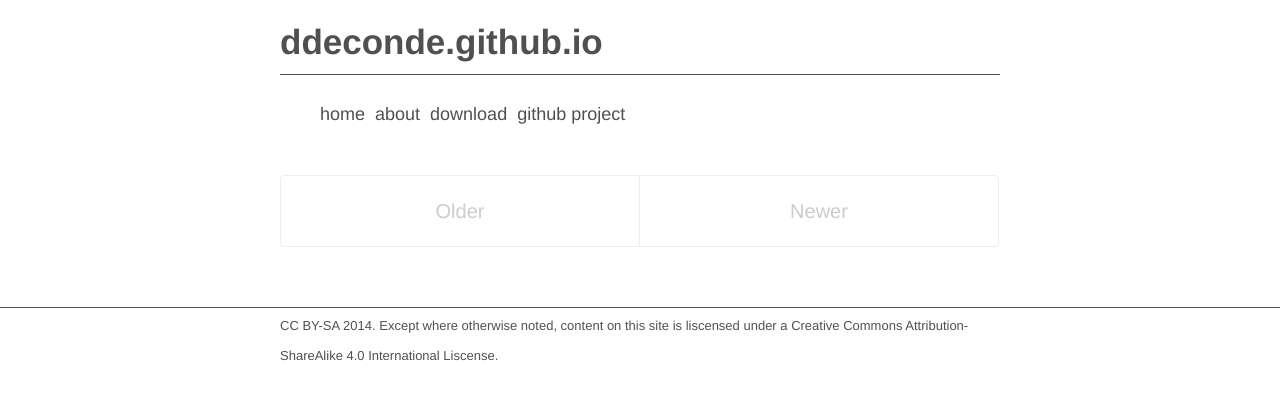
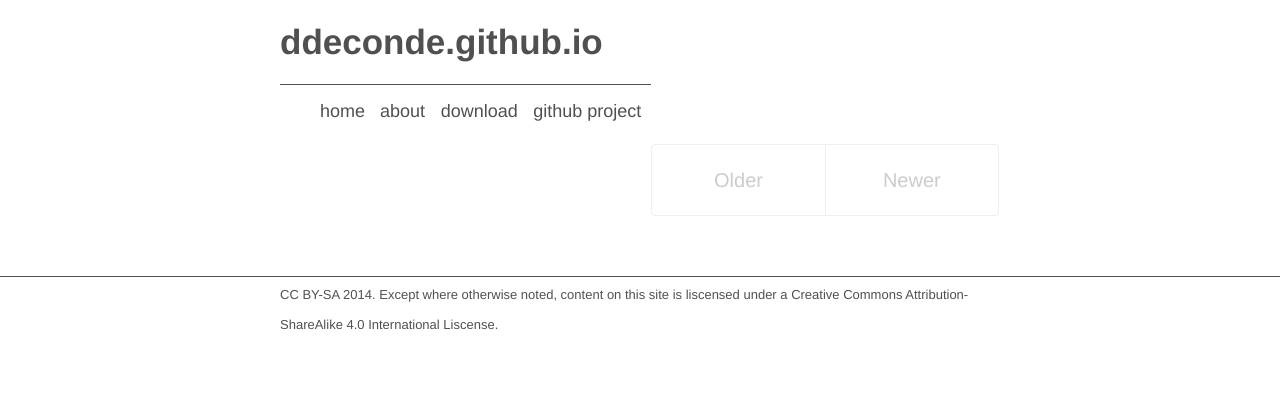
Before and after one commit to ddeconde/ddeconde.github.io, a Jekyll site: the page built from index.html, in a window 1280 px wide. Shown: the top 400 px of the page. Built offline with Jekyll 4.4.1, drawn with Linux system fonts in a browser that asks for light colours; Markdown is read by kramdown in place of the engine named in the settings; the list of posts is cut into pages by our own code.

Commit message:
back to poole

```diff
--- a/public/css/masthead-nav.css
+++ b/public/css/masthead-nav.css
@@ -53,6 +53,7 @@ html {
 }
 
 .masthead-nav {
+  float: left;
   text-align: left;
   margin-top: 0.5rem;
   margin-bottom: 0.5rem;
@@ -67,7 +68,6 @@ html {
 }
 
 .masthead-nav-item {
-  float: left;
   display: inline;
   text-transform: lowercase;
   margin: 0.4rem 0rem 0.4rem 0rem; /* top right bottom left */
```
